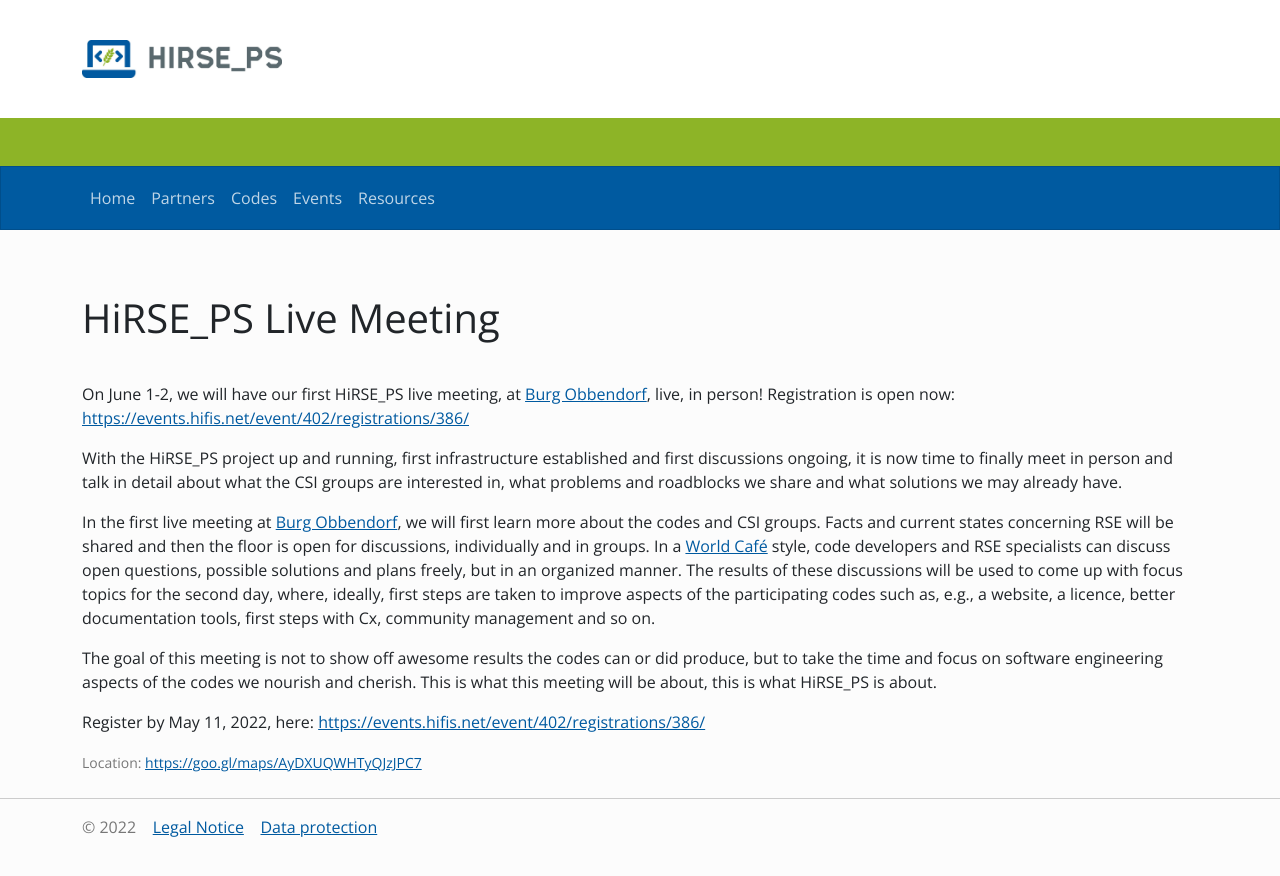
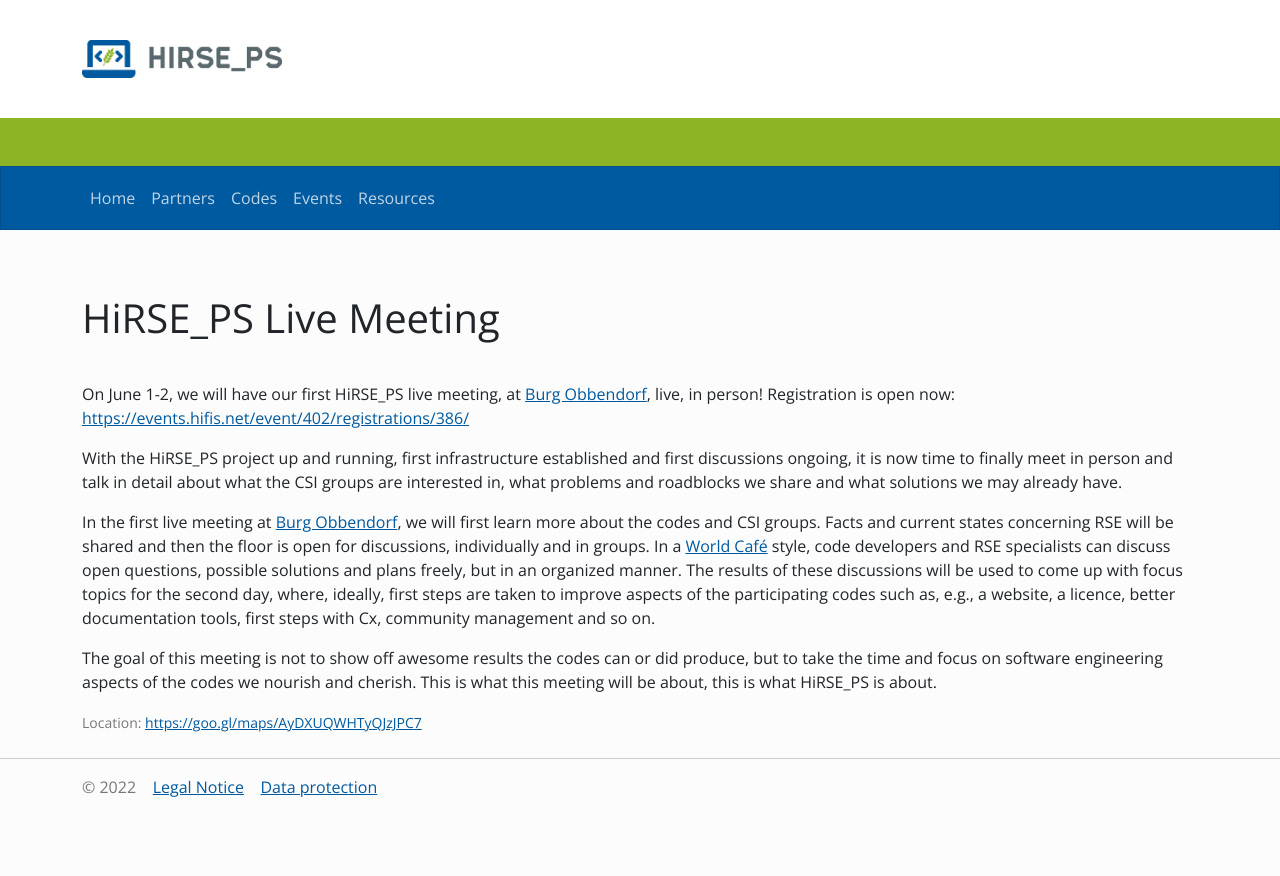
Before and after one commit to Helmholtz-HiRSE/helmholtz-hirse.github.io, a Jekyll site: the page built from _events/2022_06_01-livemeeting.md, in a window 1280 px wide. Shown: the top 876 px of the page. Built offline with Jekyll 4.4.1, drawn with Linux system fonts in a browser that asks for light colours; nearby versions of some CDN libraries.

Commit message:
Update 2022_06_01-livemeeting.md

```diff
--- a/_events/2022_06_01-livemeeting.md
+++ b/_events/2022_06_01-livemeeting.md
@@ -16,5 +16,3 @@ With the HiRSE_PS project up and running, first infrastructure established and f
 In the first live meeting at [Burg Obbendorf](https://goo.gl/maps/966SQ17KG9U6JCo87), we will first learn more about the codes and CSI groups. Facts and current states concerning RSE will be shared and then the floor is open for discussions, individually and in groups. In a [World Café](https://en.wikipedia.org/wiki/World_caf%C3%A9_(conversation)) style, code developers and RSE specialists can discuss open questions, possible solutions and plans freely, but in an organized manner. The results of these discussions will be used to come up with focus topics for the second day, where, ideally, first steps are taken to improve aspects of the participating codes such as, e.g., a website, a licence, better documentation tools, first steps with Cx, community management and so on.
 
 The goal of this meeting is not to show off awesome results the codes can or did produce, but to take the time and focus on software engineering aspects of the codes we nourish and cherish. This is what this meeting will be about, this is what HiRSE_PS is about.
-
-Register by May 11, 2022, here: <https://events.hifis.net/event/402/registrations/386/>
```
